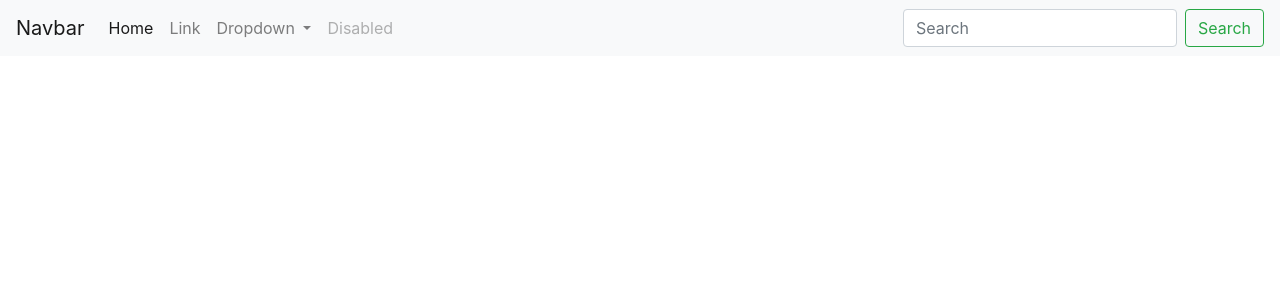
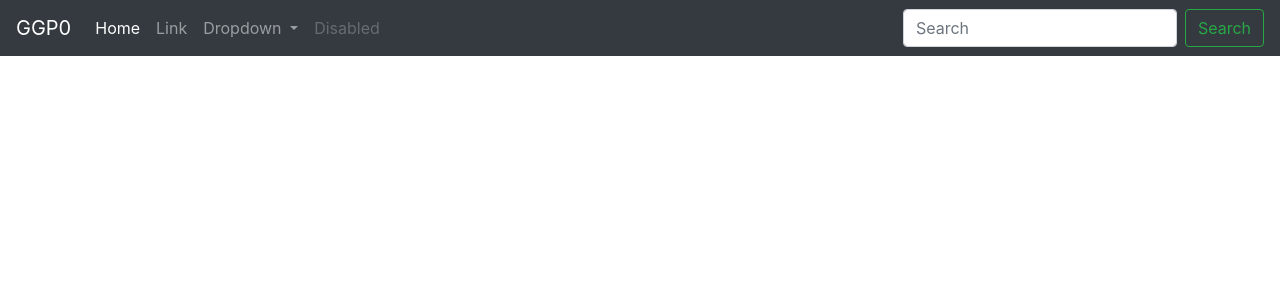
Before and after one commit to stivengm/SearchLoL, an Angular app: page / in a window 1280 px wide. Shown: the top 300 px of the page. Built offline with nearby package versions, Linux system fonts and the light colour scheme.

Commit message:
Add nacbarCode.

```diff
--- a/src/app/app.component.ts
+++ b/src/app/app.component.ts
@@ -6,5 +6,5 @@ import { Component } from '@angular/core';
   styleUrls: ['./app.component.css']
 })
 export class AppComponent {
-  title = 'SearchLoL';
+  title = 'GGP0';
 }
--- a/src/app/components/navbar/navbar.component.html
+++ b/src/app/components/navbar/navbar.component.html
@@ -1,5 +1,5 @@
-<nav class="navbar navbar-expand-lg navbar-light bg-light">
-    <a class="navbar-brand" href="#">Navbar</a>
+<nav class="navbar navbar-expand-lg navbar-dark bg-dark">
+    <a class="navbar-brand WhiteLeter" href="#">GGP0</a>
     <button class="navbar-toggler" type="button" data-toggle="collapse" data-target="#navbarSupportedContent"
         aria-controls="navbarSupportedContent" aria-expanded="false" aria-label="Toggle navigation">
         <span class="navbar-toggler-icon"></span>
--- a/src/index.html
+++ b/src/index.html
@@ -2,7 +2,7 @@
 <html lang="en">
 <head>
   <meta charset="utf-8">
-  <title>SearchLoL</title>
+  <title>GGP0</title>
   <base href="/">
   <meta name="viewport" content="width=device-width, initial-scale=1">
   <link rel="icon" type="image/x-icon" href="favicon.ico">
--- a/src/styles.css
+++ b/src/styles.css
@@ -1 +1,4 @@
 /* You can add global styles to this file, and also import other style files */
+.WhiteLeter {
+    color: #ffffff;
+}
```
